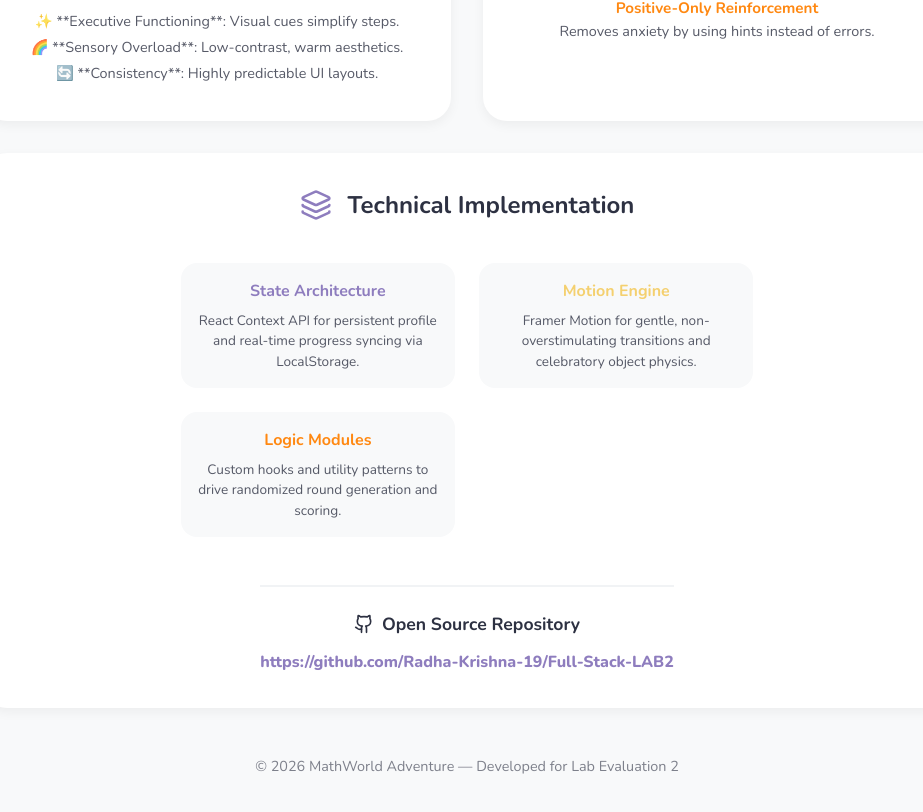
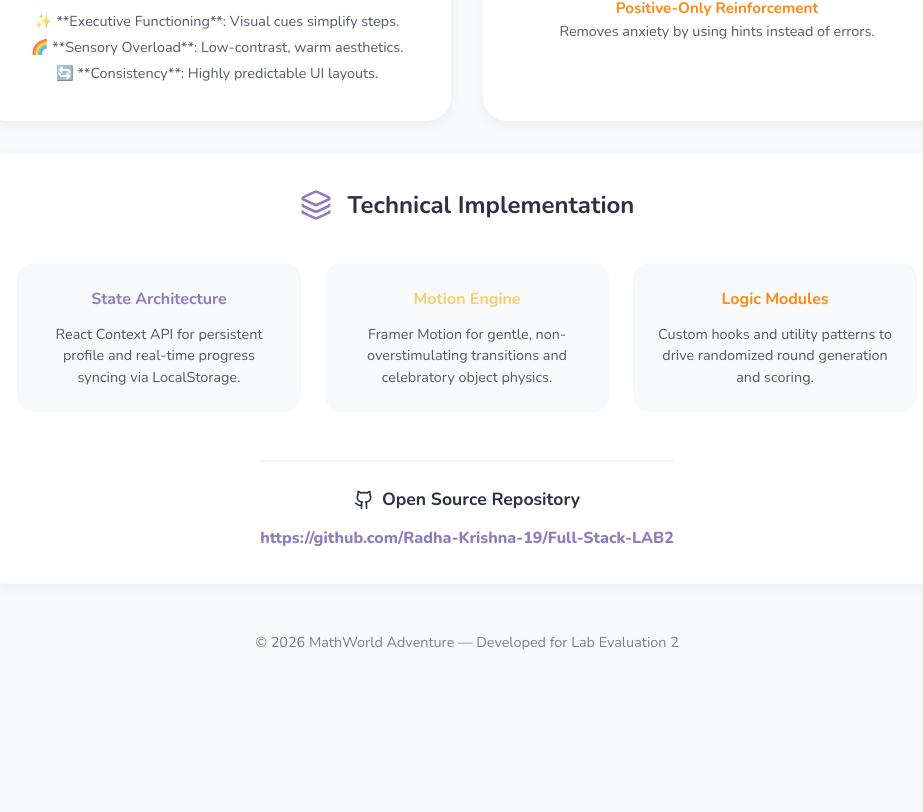
Before and after one commit to Radha-Krishna-19/Full-Stack-LAB2, a React (Vite) app: page /about in a window 1280 px wide. Shown: the part 1061-1873 px from the top of the page, without its empty margins (173-1096 px from the left). After the commit the page ends 1762 px from the top, so only its background shows below. Built offline with nearby package versions, Linux system fonts and the light colour scheme.

Commit message:
UI Symmetry: Implemented 'Pyramid' centers (Flex centering) for odd-numbered grid items in About and Hub pages

```diff
--- a/src/pages/About.jsx
+++ b/src/pages/About.jsx
@@ -124,18 +124,18 @@ const About = () => {
                     <h2 style={{ fontSize: '1.5rem' }}>Technical Implementation</h2>
                 </div>
 
-                <div style={{ display: 'grid', gridTemplateColumns: 'repeat(auto-fit, minmax(200px, 1fr))', gap: '1.5rem' }}>
-                    <div style={{ padding: '1rem', background: '#f8f9fa', borderRadius: 'var(--radius-md)' }}>
-                        <h4 style={{ color: 'var(--color-primary)', marginBottom: '0.5rem' }}>State Architecture</h4>
-                        <p style={{ fontSize: '0.85rem', opacity: 0.8 }}>React Context API for persistent profile and real-time progress syncing via LocalStorage.</p>
+                <div style={{ display: 'flex', flexWrap: 'wrap', gap: '1.5rem', justifyContent: 'center' }}>
+                    <div style={{ padding: '1.5rem', background: '#f8f9fa', borderRadius: 'var(--radius-md)', flex: '1 1 280px', maxWidth: '400px', textAlign: 'center' }}>
+                        <h4 style={{ color: 'var(--color-primary)', marginBottom: '0.8rem' }}>State Architecture</h4>
+                        <p style={{ fontSize: '0.9rem', opacity: 0.8, lineHeight: '1.5' }}>React Context API for persistent profile and real-time progress syncing via LocalStorage.</p>
                     </div>
-                    <div style={{ padding: '1rem', background: '#f8f9fa', borderRadius: 'var(--radius-md)' }}>
-                        <h4 style={{ color: 'var(--color-secondary)', marginBottom: '0.5rem' }}>Motion Engine</h4>
-                        <p style={{ fontSize: '0.85rem', opacity: 0.8 }}>Framer Motion for gentle, non-overstimulating transitions and celebratory object physics.</p>
+                    <div style={{ padding: '1.5rem', background: '#f8f9fa', borderRadius: 'var(--radius-md)', flex: '1 1 280px', maxWidth: '400px', textAlign: 'center' }}>
+                        <h4 style={{ color: 'var(--color-secondary)', marginBottom: '0.8rem' }}>Motion Engine</h4>
+                        <p style={{ fontSize: '0.9rem', opacity: 0.8, lineHeight: '1.5' }}>Framer Motion for gentle, non-overstimulating transitions and celebratory object physics.</p>
                     </div>
-                    <div style={{ padding: '1rem', background: '#f8f9fa', borderRadius: 'var(--radius-md)' }}>
-                        <h4 style={{ color: 'var(--color-accent)', marginBottom: '0.5rem' }}>Logic Modules</h4>
-                        <p style={{ fontSize: '0.85rem', opacity: 0.8 }}>Custom hooks and utility patterns to drive randomized round generation and scoring.</p>
+                    <div style={{ padding: '1.5rem', background: '#f8f9fa', borderRadius: 'var(--radius-md)', flex: '1 1 280px', maxWidth: '400px', textAlign: 'center' }}>
+                        <h4 style={{ color: 'var(--color-accent)', marginBottom: '0.8rem' }}>Logic Modules</h4>
+                        <p style={{ fontSize: '0.9rem', opacity: 0.8, lineHeight: '1.5' }}>Custom hooks and utility patterns to drive randomized round generation and scoring.</p>
                     </div>
                 </div>
 
--- a/src/pages/GameHub.jsx
+++ b/src/pages/GameHub.jsx
@@ -68,8 +68,9 @@ const GameHub = () => {
             </header>
 
             <div style={{
-                display: 'grid',
-                gridTemplateColumns: 'repeat(auto-fit, minmax(280px, 1fr))',
+                display: 'flex',
+                flexWrap: 'wrap',
+                justifyContent: 'center',
                 gap: '2rem',
                 paddingBottom: '2rem'
             }}>
@@ -85,7 +86,7 @@ const GameHub = () => {
                             transition={{ delay: index * 0.1 }}
                             onClick={() => navigate(game.path)}
                             className="game-card"
-                            style={{ cursor: 'pointer' }}
+                            style={{ cursor: 'pointer', flex: '1 1 320px', maxWidth: '400px' }}
                         >
                             <div style={{
                                 width: '80px',
```
